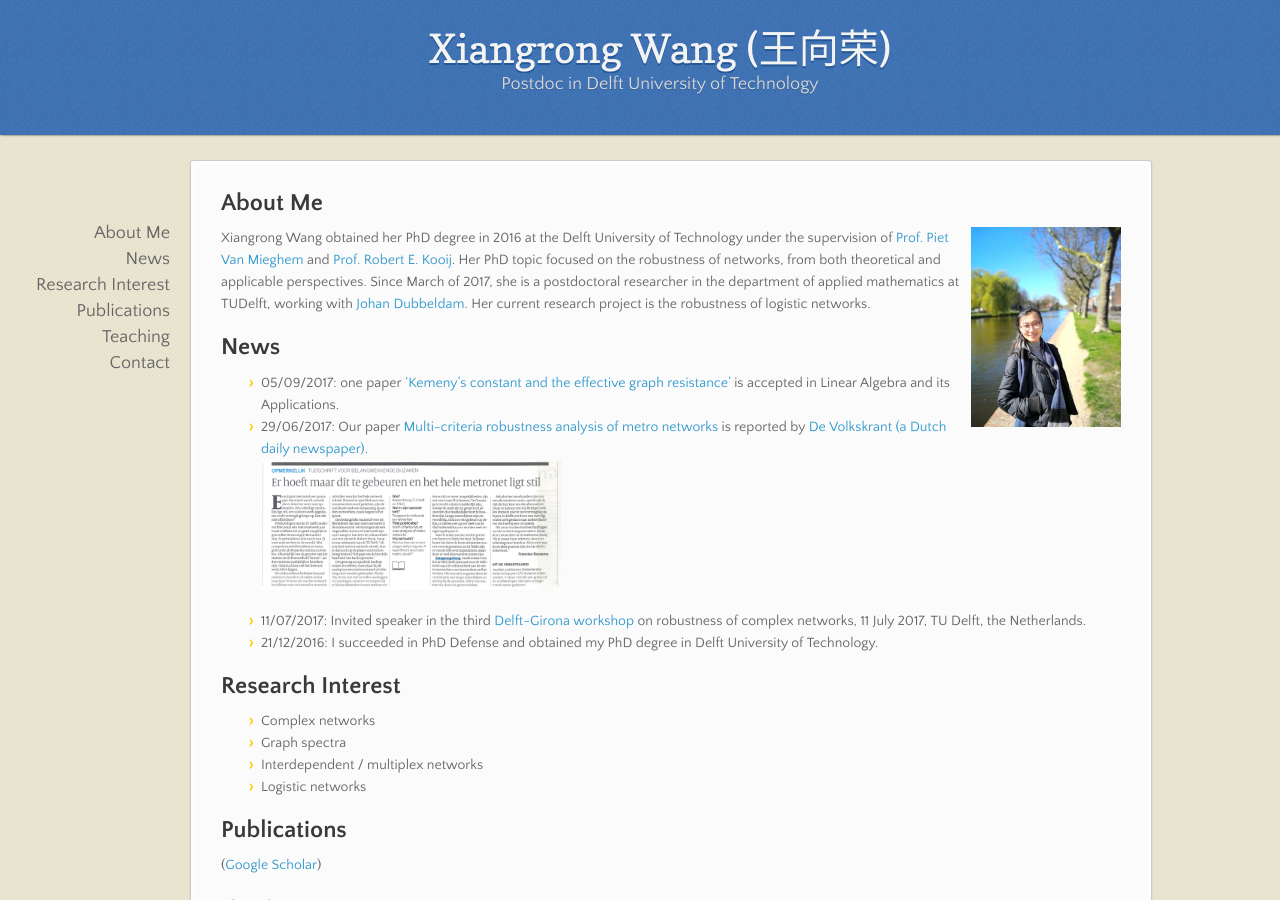
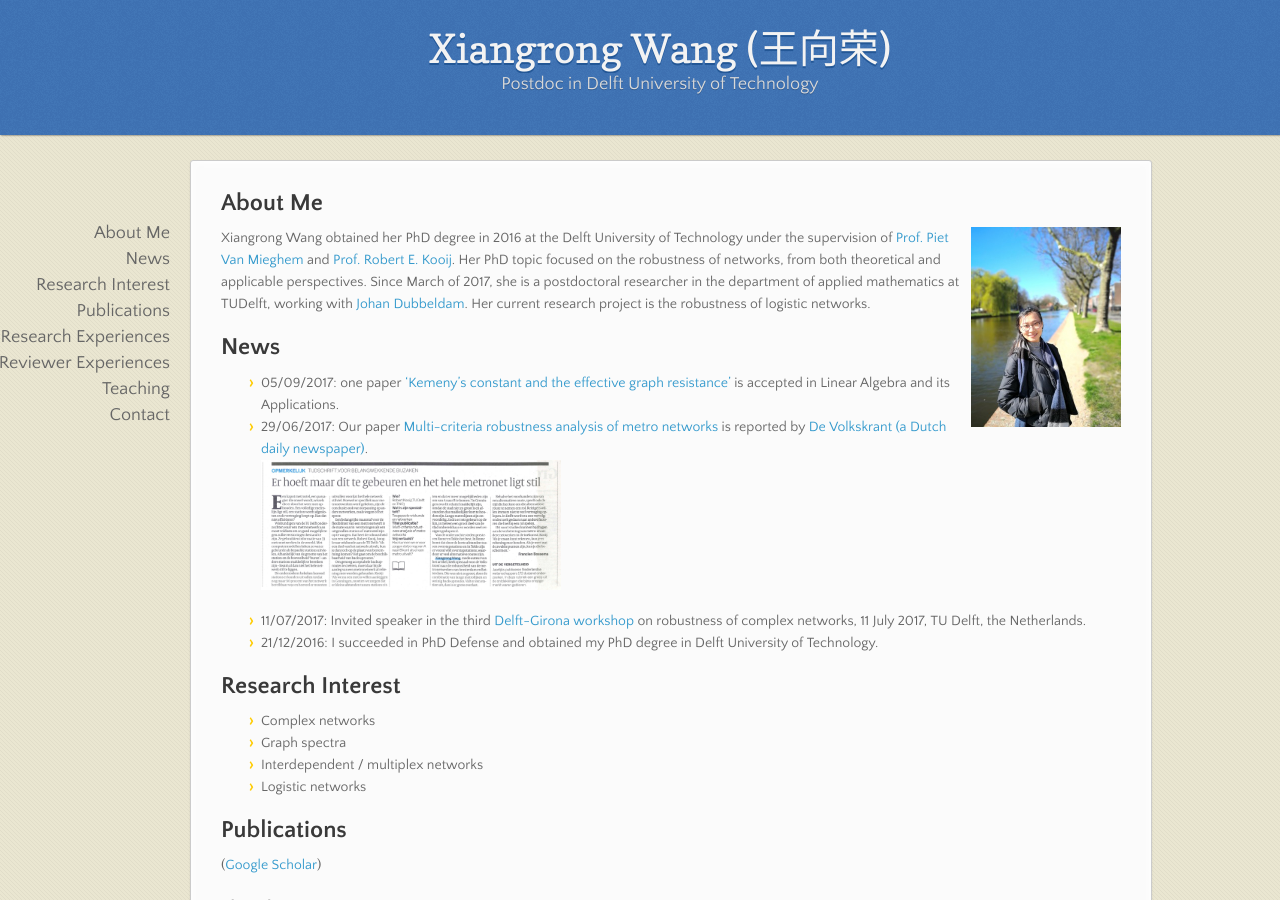
Before and after one commit to xiangrongwang/xiangrongwang.github.io, a Jekyll site: the page built from index.md, in a window 1280 px wide and 900 px high. Built offline with Jekyll 4.4.1, drawn with Linux system fonts in a browser that asks for light colours; nearby versions of some CDN libraries; our own code applies the rules of GitHub Pages for plain Markdown files.

Commit message:
Update index.md

```diff
--- a/index.md
+++ b/index.md
@@ -51,13 +51,15 @@ The European Physical Journal B, 87(9):221, 2014.
 - __Xiangrong Wang__, Yakup Koc, Robert E. Kooij and Piet Van Mieghem.
 [A network approach for power grid robustness against cascading failures](http://ieeexplore.ieee.org/abstract/document/7325231/).
 Reliable Networks Design and Modeling (RNDM), 7th International Workshop on, 2015.
-### Research Experiences
+
+## Research Experiences
 - 10/2017 - 10/2017 University of Girona
 
   Visiting scholar supported by COST, RECODIS
 
   Supervisors: [Prof. Josep L Marzo](http://eia.udg.edu/~marzo/)
-### Reviewer Experiences
+
+## Reviewer Experiences
 - Physica A: Statistical Mechanics and its Applications;
 - Automatica;
 - Transportation Research Part D: Transport and Environment;
```
